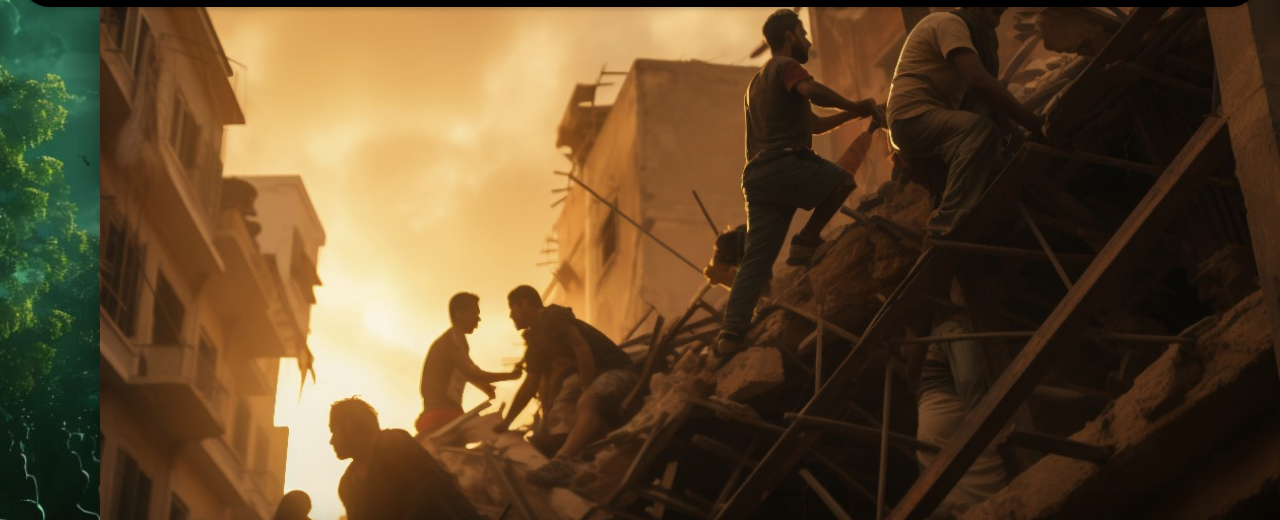
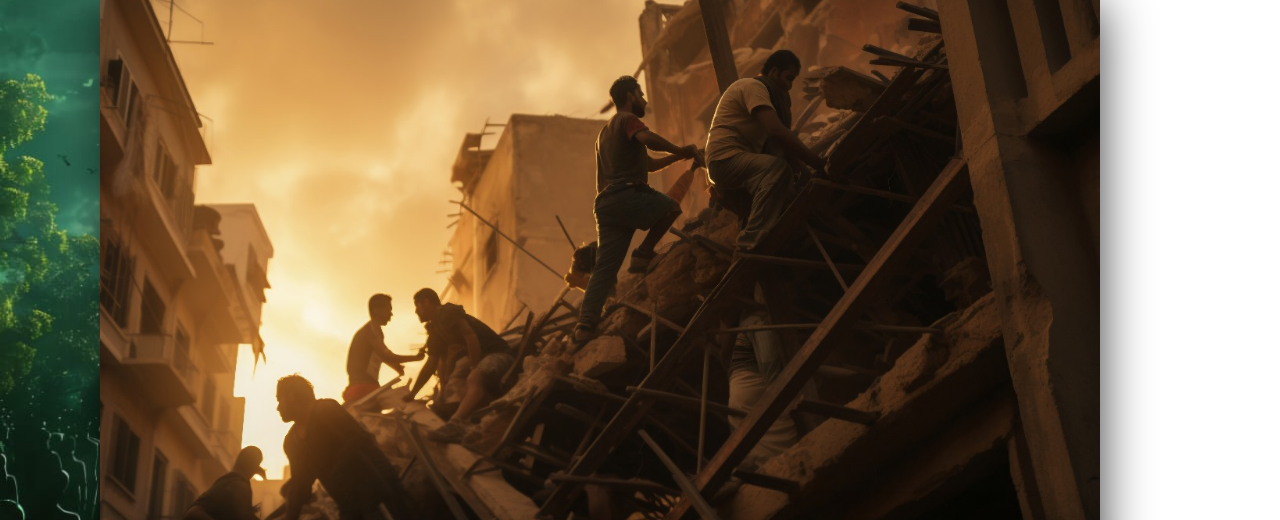
Before and after one commit to Mitheleshnaikds/holdhands.app, a plain HTML site: page main.html in a window 1280 px wide. Shown: the part 107-627 px from the top of the page. Drawn offline with Linux system fonts and the light colour scheme.

Commit message:
Update style.css

```diff
--- a/style.css
+++ b/style.css
@@ -1,7 +1,7 @@
 *{
     padding: 0;
     margin: 0;
-    width: calc(100% - 80px);
+    max-width:1000px;
 }
 .bg{
     background-image: url("img/bgimage.jpg");
```
